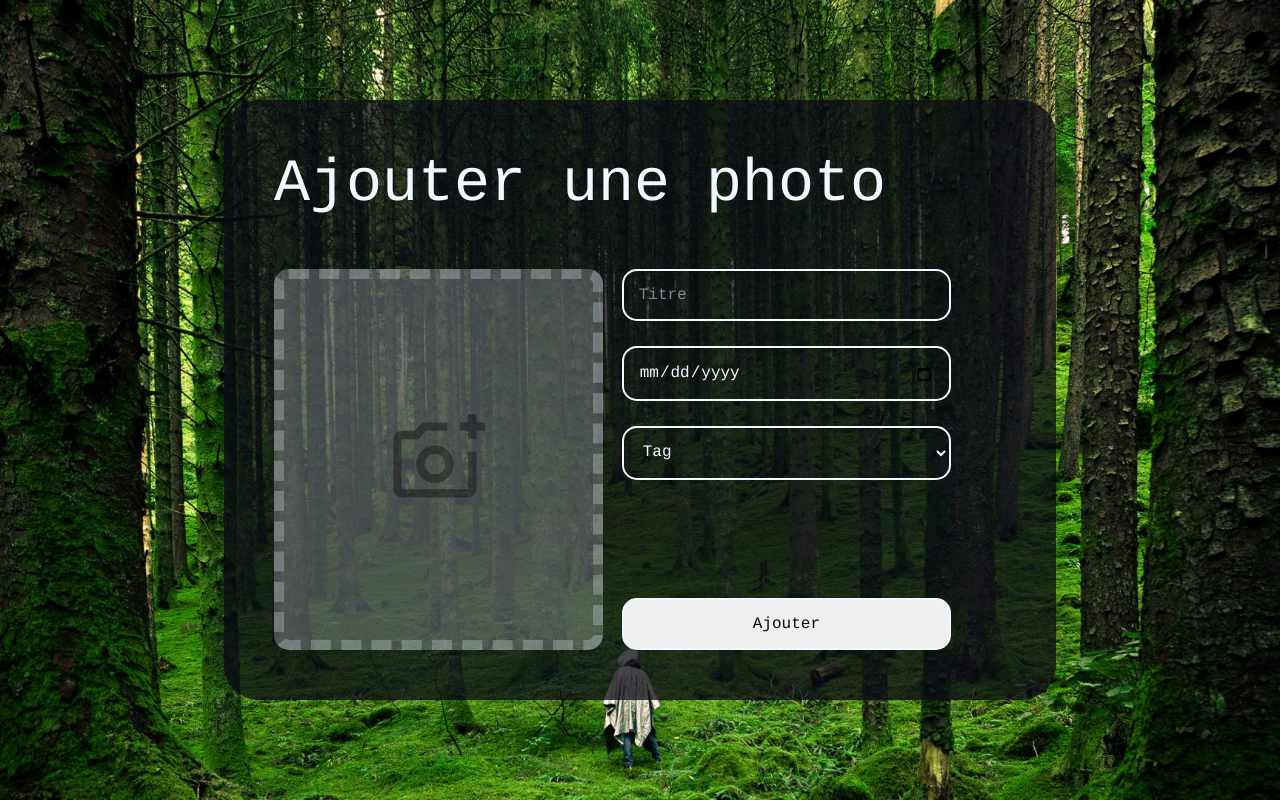
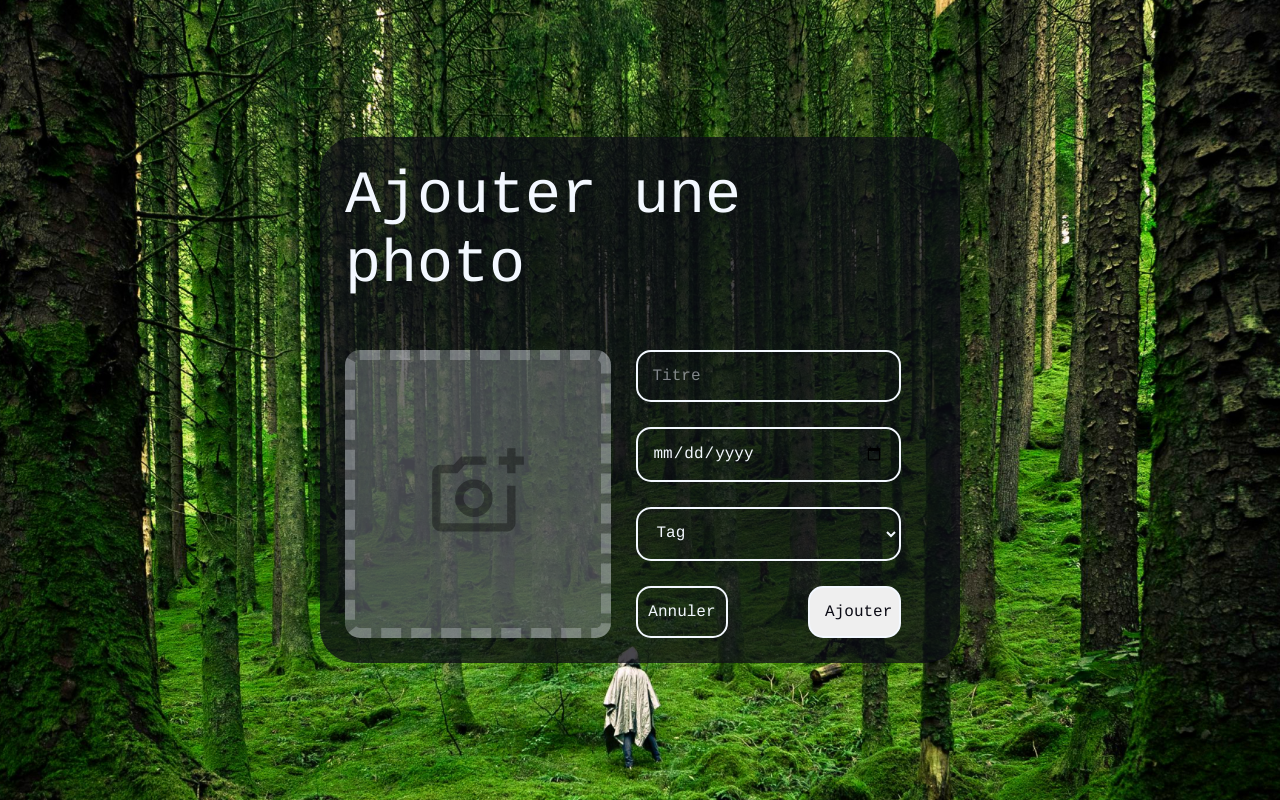
Before and after one commit to eli-ott/foto_cubes, a PHP site: page /ajouter in a window 1280 px wide. Run offline with PHP 8.4, Linux system fonts and the light colour scheme; the visitor is signed in with stand-in values (Sample User, id 1).

Commit message:
Refactoring du style pour les formulaires

```diff
--- a/Controller/MainController.php
+++ b/Controller/MainController.php
@@ -139,7 +139,7 @@ class MainController extends Render
             'description' => 'Inscription à Foto',
             "showFooter" => false,
             "showHeader" => false,
-            "pageCss" => ['signUp', 'nav', 'footer'],
+            "pageCss" => ['form'],
             'view' => 'View/layouts/signUp.php',
             'template' => 'View/base.php'
         ]);
@@ -160,7 +160,7 @@ class MainController extends Render
             'description' => 'Connexion à Foto',
             "showFooter" => false,
             "showHeader" => false,
-            "pageCss" => ['connect', 'nav', 'footer'],
+            "pageCss" => ['form'],
             'view' => 'View/layouts/connect.php',
             'template' => 'View/base.php'
         ]);
@@ -198,7 +198,7 @@ class MainController extends Render
             "showFooter" => false,
             "showHeader" => false,
             "pageScripts" => ['upload'],
-            "pageCss" => ['upload', 'nav', 'footer'],
+            "pageCss" => ['form', 'upload'],
             'view' => 'View/layouts/upload.php',
             'template' => 'View/base.php'
         ]);
@@ -214,7 +214,7 @@ class MainController extends Render
             'description' => 'Réinitialiser le mot de passe de mon compte Foto',
             'showFooter' => false,
             'showHeader' => false,
-            'pageCss' => ['reset'],
+            'pageCss' => ['form'],
             'view' => 'View/layouts/reset.php',
             'template' => 'View/base.php'
         ]);
@@ -230,7 +230,7 @@ class MainController extends Render
             'description' => 'Valider votre email',
             'showFooter' => false,
             'showHeader' => false,
-            'pageCss' => ['validateEmail'],
+            'pageCss' => ['form'],
             'view' => 'View/layouts/validateEmail.php',
             'template' => 'View/base.php'
         ]);
--- a/Public/style/connect.css
+++ b/Public/style/form.css
@@ -1,11 +1,17 @@
-.connect {
+html, body {
+    overflow: hidden;
+}
+
+.content-container {
+    overflow: hidden;
+
     height: 100vh;
     width: 100vw;
 
     background: center / cover url('../assets/image/form-background.jpg') no-repeat;
 }
 
-.connect .form-container {
+.content-container .form-container {
     height: fit-content;
     width: 50%;
     padding: var(--margin-s);
@@ -15,22 +21,23 @@
     gap: var(--margin-m);
 }
 
-.connect .form-container * {
+.content-container .form-container * {
     color: var(--light);
 }
 
-.connect .form-container h2 {
+.content-container .form-container h2 {
     font-size: var(--desktop-font-size-xl);
     font-weight: var(--font-weight-content);
 }
 
-.connect .form-container form {
+.content-container .form-container form {
     width: 100%;
 
     gap: var(--margin-s);
 }
 
-.connect .form-container form input {
+.content-container .form-container form input,
+.content-container .form-container form select {
     background: none;
     outline: none;
 
@@ -43,28 +50,33 @@
     border-radius: var(--radius-m);
 }
 
-.connect .form-container form input::placeholder {
+.content-container .form-container form input::placeholder {
     color: var(--light-50);
     opacity: 1;
 }
 
-.connect .form-container form input::-ms-input-placeholder {
+.content-container .form-container form input::-ms-input-placeholder {
     color: var(--light-50);
 }
 
-.connect .form-container form a {
+.content-container .form-container form select option {
+    color: var(--dark);
+    padding: 40px;
+}
+
+.content-container .form-container form a {
     font-size: 14px;
     color: var(--light-50);
 }
 
-.connect .form-container form .actions {
+.content-container .form-container form .actions {
     justify-content: space-between;
 
     width: 100%;
 }
 
-.connect .form-container form button,
-.connect .form-container form .back {
+.content-container .form-container form button,
+.content-container .form-container form .back {
     outline: none;
     cursor: pointer;
     align-self: end;
@@ -81,18 +93,29 @@
 }
 
 
-.connect .form-container form button:hover {
+.content-container .form-container form button:hover {
     background: var(--blue);
     color: var(--light);
 }
 
-.connect .form-container form .back {
+.content-container .form-container form .back {
     text-decoration: none;
 
     color: var(--light);
 }
 
-.connect .form-container form .back:hover {
+.content-container .form-container form .back:hover {
     background: var(--light);
     color: var(--dark);
 }
+
+/* SPECIFIC STYLE FOR SIGN UP PAGE */
+.content-container.sign-up .form-container form {
+    justify-content: space-between;
+    gap: var(--margin-s);
+}
+
+.content-container.sign-up .form-container form input,
+.content-container.sign-up .form-container form select {
+    width: 45%;
+}
--- a/Public/style/upload.css
+++ b/Public/style/upload.css
@@ -1,43 +1,15 @@
-.upload {
-	height: 100vh;
-	width: 100vw;
-
-	background: center / cover url('../assets/image/form-background.jpg') no-repeat;
-}
-.upload .form-container {
-	height: 75%;
-	width: 65%;
-
-	gap: var(--margin-m);
-	background: var(--dark-25);
-	border-radius: var(--radius-l);
-	padding: var(--margin-m);
-}
-.upload .form-container * {
-	color: var(--light);
-}
-
-.upload .form-container h2 {
-	font-size: var(--desktop-font-size-xl);
-	font-weight: var(--font-weigh-content);
-}
-.upload .form-container form {
-	width: 100%;
-	height: 100%;
-	gap: 2.5%;
-}
-.upload .form-container .drop-area {
+.content-container .form-container .drop-area {
     cursor: pointer;
     position: relative;
 
-	height: 100%;
     width: 45%;
 
     background: var(--light-75);
     border: dashed 10px var(--light-75);
     border-radius: var(--radius-m);
 }
-.upload .form-container .drop-area input {
+
+.content-container .form-container .drop-area input {
     position: absolute;
     cursor: pointer;
 
@@ -48,56 +20,13 @@
     height: 100%;
     width: 100%;
 }
-.upload .form-container .drop-area img {
+
+.content-container .form-container .drop-area img {
     opacity: 35%;
     width: 100px;
 }
-.upload .form-container .inputs {
+
+.content-container .form-container .inputs {
     width: 45%;
     gap: var(--margin-s);
 }
-.upload .form-container form input,
-.upload .form-container form select {
-	background: none;
-	outline: none;
-
-	font-size: var(--desktop-font-size-s);
-
-	width: 100%;
-	padding: var(--margin-xs);
-
-	border: solid 2px var(--light);
-	border-radius: var(--radius-m);
-}
-.upload .form-container form select option {
-	color: var(--dark);
-	padding: 40px;
-}
-.upload .form-container form input::placeholder {
-	color: var(--light-50);
-	opacity: 1;
-}
-.upload .form-container form input::-ms-input-placeholder {
-	color: var(--light-50);
-}
-.upload .form-container form button {
-	outline: none;
-	cursor: pointer;
-	align-self: end;
-
-	margin-top: auto;
-	margin-left: auto;
-	transition: 0.15s;
-	width: 100%;
-	padding: var(--margin-xs);
-
-	font-size: var(--desktop-font-size-s);
-
-	color: var(--dark);
-	border: solid 2px var(--light);
-	border-radius: var(--radius-m);
-}
-.upload .form-container form button:hover {
-	background: var(--blue);
-	color: var(--light);
-}
--- a/View/layouts/connect.php
+++ b/View/layouts/connect.php
@@ -1,4 +1,4 @@
-<section class="connect flex center">
+<section class="content-container flex center">
     <div class="form-container flex start column">
         <h2>Me connecter</h2>
         <form action="<?= URL ?>form/connexion" method="post" class="flex column center">
--- a/View/layouts/upload.php
+++ b/View/layouts/upload.php
@@ -1,4 +1,4 @@
-<section class="upload flex center">
+<section class="content-container flex center">
     <div class="form-container flex start column">
         <h2>Ajouter une photo</h2>
         <form action="form/ajouter-photo" method="post" enctype="multipart/form-data" class="flex row space-between">
@@ -15,7 +15,10 @@
                         <option value="<?= $typePhoto ?>"><?= $typePhoto ?></option>
                     <?php endforeach; ?>
                 </select>
-                <button type="submit">Ajouter</button>
+                <div class="flex actions">
+                    <a href="<?= URL ?>/profil/1" class="back flex center">Annuler</a>
+                    <button type="submit">Ajouter</button>
+                </div>
             </div>
         </form>
     </div>
```
Also changed, not shown: Public/style/reset.css (deleted, +0 -87 lines), Public/style/signUp.css (deleted, +0 -96 lines), Public/style/validateEmail.css (deleted, +0 -66 lines), View/layouts/reset.php (+5 -3 lines), View/layouts/signUp.php (+5 -3 lines), View/layouts/validateEmail.php (+5 -2 lines). Lines whose indentation alone changed are shown as unchanged.
